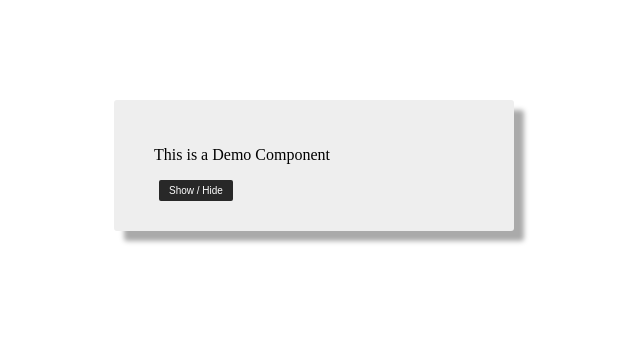
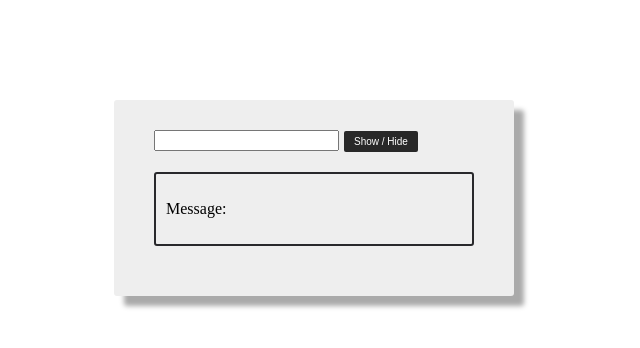
Before and after one commit to korbosit/ANGULAR-LIFECYCLE-HOOK, an Angular app: page / in a window 1280 px wide. Shown: the top 348 px of the page, without its empty margins (326-966 px from the left). Built offline with nearby package versions, Linux system fonts and the light colour scheme.

Commit message:
39 - ngOnChanges Lifecycle Hook

```diff
--- a/src/app/app.component.html
+++ b/src/app/app.component.html
@@ -8,6 +8,7 @@
   <button (click)="DestroyComponent()">Show / Hide</button>
 </div> -->
 <div class="container">
-  <app-demo [message]="'Hello, world!'"></app-demo>
-  <button>Show / Hide</button>
+  <input type="text" #inputEl>
+  <button (click)="onBtnCkick(inputEl)">Show / Hide</button>
+  <app-demo [message]="inputVal"></app-demo>
 </div>
--- a/src/app/app.component.ts
+++ b/src/app/app.component.ts
@@ -11,8 +11,13 @@ import { DemoComponent } from './demo/demo.component';
 })
 export class AppComponent {
   title = 'ANGULAR-LIFECYCLE-HOOK';
+  inputVal: string = '';
 
   constructor() {
     console.log('App component constructor called');
   }
+
+  onBtnCkick(inputEl: HTMLInputElement) {
+    this.inputVal = inputEl.value;
+  }
 }
--- a/src/app/demo/demo.component.html
+++ b/src/app/demo/demo.component.html
@@ -1 +1,3 @@
-<p>This is a Demo Component</p>
+<div class="demo">
+  <p>Message: {{message}}</p>
+</div>
--- a/src/app/demo/demo.component.scss
+++ b/src/app/demo/demo.component.scss
@@ -0,0 +1,6 @@
+.demo{
+  margin: 20px 0px;
+  padding: 10px 10px;
+  border: #28282B 2px solid;
+  border-radius: 3px;
+}
--- a/src/app/demo/demo.component.ts
+++ b/src/app/demo/demo.component.ts
@@ -1,4 +1,4 @@
-import { Component, Input } from '@angular/core';
+import { Component, Input, OnChanges, SimpleChanges } from '@angular/core';
 
 @Component({
   selector: 'app-demo',
@@ -7,12 +7,17 @@ import { Component, Input } from '@angular/core';
   templateUrl: './demo.component.html',
   styleUrl: './demo.component.scss',
 })
-export class DemoComponent {
+export class DemoComponent implements OnChanges {
   title: string = 'Demo Component';
-  @Input() message: string = 'Hello';
+  @Input() message: string;
   constructor() {
     console.log('Demo component constructor called');
     console.log(this.title);
     console.log(this.message);
   }
+
+  ngOnChanges(changes: SimpleChanges): void {
+    console.log('ngOnChanges Hook called');
+    console.log(changes);
+  }
 }
```
Also changed, not shown: tsconfig.json (+2 -5 lines), 1 other file (tests, documents, lock files or other folders).
